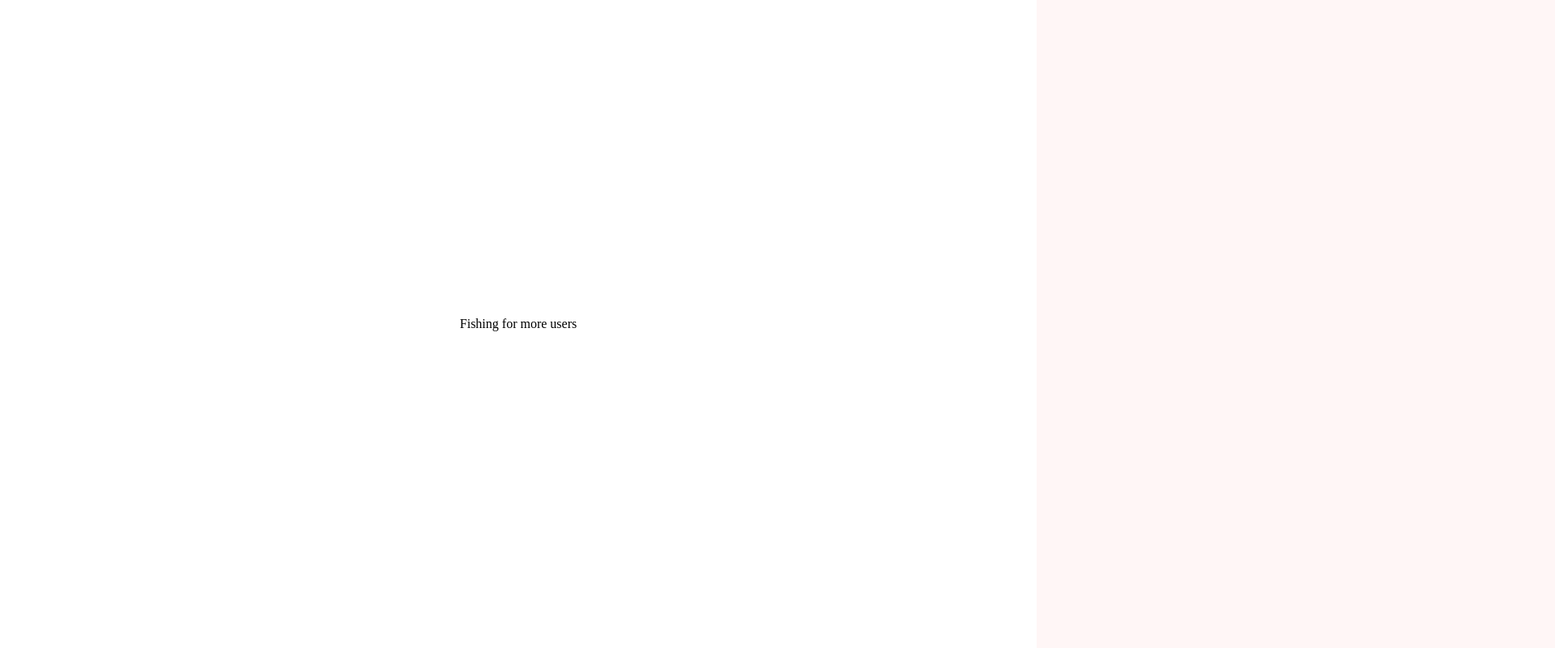
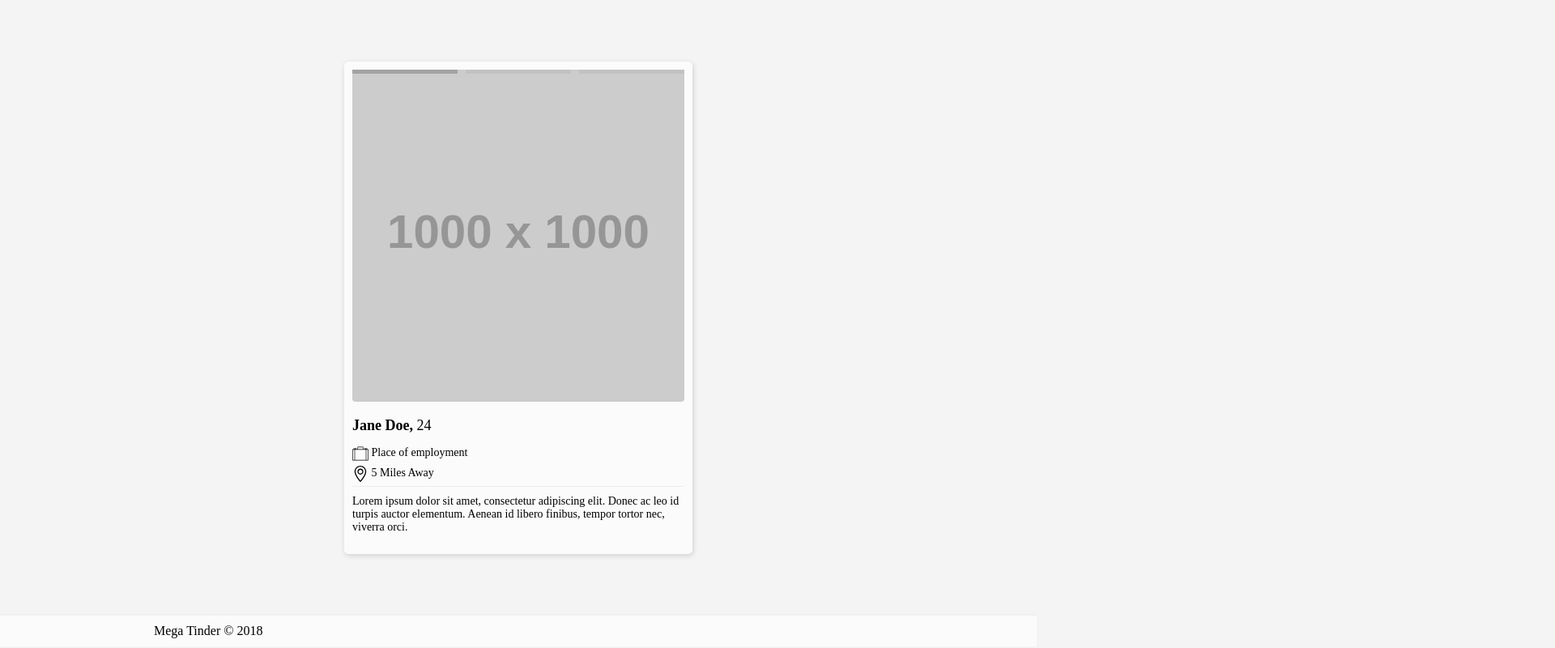
Before and after one commit to SamJUK/megatinder, a website: page Web/Frontend/index.html in a window 1280 px wide. Shown: the whole page at 81% size, 1920 px wide, since content can reach past the window. Drawn offline with Linux system fonts and the light colour scheme; placeholder pictures from the web are drawn by us.

Commit message:
Web Stuff

```diff
--- a/Gruntfile.js
+++ b/Gruntfile.js
@@ -17,6 +17,6 @@ module.exports = function (grunt) {
             }
         }
     });
-    grunt.loadNpmTasks('grunt-contrib-less', 'grunt-contrib-clean');
-    grunt.registerTask('default', [ 'less', "clean"]);
+    grunt.loadNpmTasks('grunt-contrib-less');
+    grunt.registerTask('default', ['less']);
 };
--- a/Web/Frontend/Assets/styles/css/styles.css
+++ b/Web/Frontend/Assets/styles/css/styles.css
@@ -1,16 +1,135 @@
-html,
+html {
+  margin: 0;
+}
 body {
   margin: 0;
+  background: #f4f4f4;
 }
 * {
   -webkit-box-sizing: border-box;
           box-sizing: border-box;
 }
-.loader {
-  min-height: 100%;
-  min-width: 100%;
-  z-index: 10;
+.h_flex {
+  display: -webkit-box;
+  display: -ms-flexbox;
+  display: flex;
+}
+.h_flex__direction--row {
+  -webkit-box-orient: horizontal;
+  -webkit-box-direction: normal;
+      -ms-flex-direction: row;
+          flex-direction: row;
+}
+.h_flex__direction--column {
+  -webkit-box-orient: vertical;
+  -webkit-box-direction: normal;
+      -ms-flex-direction: column;
+          flex-direction: column;
+}
+.h_flex__justify--center {
+  -webkit-box-pack: center;
+      -ms-flex-pack: center;
+          justify-content: center;
+}
+.h_flex__justify--space-around {
+  -ms-flex-pack: distribute;
+      justify-content: space-around;
+}
+.h_flex__justify--space-between {
+  -webkit-box-pack: justify;
+      -ms-flex-pack: justify;
+          justify-content: space-between;
+}
+.h_flex__align--center {
+  -webkit-box-align: center;
+      -ms-flex-align: center;
+          align-items: center;
+}
+.card-stack {
+  --font_size--primary: 18px;
+  --font_size--secondary: 14px;
+  --card_size--width: 430px;
+  --card_size--height: 560px;
+}
+.card-stack__card {
+  background: #fbfbfb;
+  max-height: 90vh;
+  max-width: var(--card_size--width);
+  width: 90vw;
+  padding: 10px;
+  border-radius: 5px;
+  -webkit-box-shadow: 1px 2px 6px rgba(0, 0, 0, 0.15);
+          box-shadow: 1px 2px 6px rgba(0, 0, 0, 0.15);
+}
+.card-stack__img {
+  width: 100%;
+  border-radius: 0 0 4px 4px;
+}
+.card-stack__text--primary {
+  font-size: var(--font_size--primary);
+}
+.card-stack__text--secondary {
+  display: block;
+  font-size: var(--font_size--secondary);
+  margin: 0 0 5px 0;
+}
+.card-stack__text-icon {
+  max-height: 20px;
+  max-width: 20px;
+  vertical-align: middle;
+}
+.card-stack__age {
+  font-weight: normal;
+}
+.card-stack__age:before {
+  content: ', ';
+  font-weight: bold;
+}
+.card-stack__bio {
+  border-top: 1px solid #ececec;
+  padding: 10px 0 10px 0;
+}
+.card-stack__image-container {
+  position: relative;
+}
+.card-stack__image-counter {
+  height: 5px;
   position: absolute;
+  width: calc(100% + 10px);
+  display: -webkit-box;
+  display: -ms-flexbox;
+  display: flex;
+  -webkit-box-pack: justify;
+      -ms-flex-pack: justify;
+          justify-content: space-between;
+  margin-left: -5px;
+}
+.card-stack__image-count {
+  background: rgba(0, 0, 0, 0.05);
+  width: 100%;
+  margin: 0 5px;
+}
+.card-stack__image-count.card-stack__image-count--active {
+  background: rgba(0, 0, 0, 0.2);
+}
+.footer {
+  -webkit-box-shadow: 0 -2px 2px rgba(0, 0, 0, 0.022);
+          box-shadow: 0 -2px 2px rgba(0, 0, 0, 0.022);
+  background: #fbfbfb;
+  padding: 10px 20px;
+}
+.footer-container {
+  display: -webkit-box;
+  display: -ms-flexbox;
+  display: flex;
+  -webkit-box-pack: justify;
+      -ms-flex-pack: justify;
+          justify-content: space-between;
+  max-width: 900px;
+  margin: auto;
+}
+.app-main {
+  --footer-height: 40px;
   display: -webkit-box;
   display: -ms-flexbox;
   display: flex;
@@ -20,31 +139,6 @@ body {
   -webkit-box-align: center;
       -ms-flex-align: center;
           align-items: center;
+  min-width: 100vw;
+  min-height: calc(100vh - var(--footer-height));
 }
-.loader:after,
-.loader:before {
-  content: '';
-  width: 50vw;
-  height: 100vh;
-  display: block;
-  z-index: 1;
-  background: #fff6f6;
-  -webkit-transition: 0.3s ease;
-  transition: 0.3s ease;
-  position: absolute;
-}
-.loader:before {
-  left: -50vw;
-}
-.loader:after {
-  right: -50vw;
-}
-.loader--active:before {
-  left: 0;
-}
-.loader--active:after {
-  right: 0;
-}
-.loader__text {
-  z-index: 2;
-}
--- a/Web/Frontend/Assets/styles/less/_reset.less
+++ /dev/null
@@ -1,7 +0,0 @@
-html, body {
-  margin: 0;
-}
-
-* {
-  box-sizing: border-box;
-}
--- /dev/null
+++ b/Web/Frontend/Assets/styles/less/base/_reset.less
@@ -0,0 +1,11 @@
+html{
+  margin: 0;
+}
+body {
+  margin: 0;
+  background: #f4f4f4;
+}
+
+* {
+  box-sizing: border-box;
+}
--- /dev/null
+++ b/Web/Frontend/Assets/styles/less/components/_card-stack.less
@@ -0,0 +1,74 @@
+.card-stack {
+  --font_size--primary: 18px;
+  --font_size--secondary: 14px;
+  --card_size--width: 430px;
+  --card_size--height: 560px;
+}
+
+.card-stack__card {
+  background: #fbfbfb;
+  //max-height: var(--card_size--height);
+  max-height: 90vh;
+  max-width: var(--card_size--width);
+  width: 90vw;
+  padding: 10px;
+  border-radius: 5px;
+  box-shadow: 1px 2px 6px rgba(0,0,0,.15);
+}
+.card-stack__img {
+  width: 100%;
+
+  border-radius: 0 0 4px 4px;
+}
+
+.card-stack__meta {}
+
+.card-stack__text {}
+.card-stack__text--primary {
+  font-size: var(--font_size--primary);
+}
+.card-stack__text--secondary {
+  display: block;
+  font-size: var(--font_size--secondary);
+  margin: 0 0 5px 0;
+}
+
+.card-stack__text-icon {
+  max-height: 20px;
+  max-width: 20px;
+  vertical-align: middle;
+}
+
+.card-stack__age {
+  font-weight: normal;
+  &:before {
+    content: ', ';
+    font-weight: bold;
+  }
+}
+.card-stack__bio {
+  border-top: 1px solid #ececec;
+  padding: 10px 0 10px 0;
+}
+
+.card-stack__image-container {
+  position: relative;
+}
+.card-stack__image-counter {
+  height: 5px;
+  position: absolute;
+  width: calc(~"100% + 10px");
+  display: flex;
+  justify-content: space-between;
+  margin-left: -5px;
+}
+
+.card-stack__image-count {
+  background: rgba(0,0,0,.05);
+  width: 100%;
+  margin: 0 5px;
+
+  &.card-stack__image-count--active {
+    background: rgba(0,0,0,.2);
+  }
+}
--- /dev/null
+++ b/Web/Frontend/Assets/styles/less/components/_footer.less
@@ -0,0 +1,11 @@
+.footer {
+  box-shadow: 0 -2px 2px rgba(0,0,0,.022);
+  background: #fbfbfb;
+  padding: 10px 20px;
+}
+.footer-container {
+  display: flex;
+  justify-content: space-between;
+  max-width: 900px;
+  margin: auto;
+}
--- a/Web/Frontend/Assets/styles/less/components/_loader.less
+++ /dev/null
@@ -1,34 +0,0 @@
-.loader {
-  min-height: 100%;
-  min-width: 100%;
-  z-index: 10;
-  position: absolute;
-
-  display: flex;
-  justify-content: center;
-  align-items: center;
-
-  &:after, &:before{
-    content: '';
-    width: 50vw;
-    height: 100vh;
-    display: block;
-    z-index: 1;
-    background: #fff6f6;
-    transition: .3s ease;
-    position: absolute;
-  }
-  &:before {
-    left: -50vw;
-  }
-  &:after {
-    right: -50vw;
-  }
-}
-.loader--active {
-  &:before { left:  0; }
-  &:after  { right: 0; }
-}
-.loader__text {
-  z-index: 2;
-}
--- /dev/null
+++ b/Web/Frontend/Assets/styles/less/misc/main.less
@@ -0,0 +1,9 @@
+.app-main {
+  --footer-height: 40px;
+
+  display: flex;
+  justify-content: center;
+  align-items: center;
+  min-width: 100vw;
+  min-height: calc(~"100vh - var(--footer-height)");
+}
--- a/Web/Frontend/index.html
+++ b/Web/Frontend/index.html
@@ -5,14 +5,65 @@
     <meta name="viewport"
           content="width=device-width, user-scalable=no, initial-scale=1.0, maximum-scale=1.0, minimum-scale=1.0">
     <meta http-equiv="X-UA-Compatible" content="ie=edge">
-    <title>Document</title>
+    <title>Mega Tinder</title>
     <link href="Assets/styles/css/styles.css" rel="stylesheet"/>
 </head>
 <body>
 
-    <div class="loader">
-        <p class="loader__text">Fishing for more users</p>
+
+<main class="app-main">
+    <div class="card-stack">
+        <div class="card-stack__card">
+            <div class="card-stack__image-container">
+                <div class="card-stack__image-counter">
+                    <div class="card-stack__image-count card-stack__image-count--active"></div>
+                    <div class="card-stack__image-count"></div>
+                    <div class="card-stack__image-count"></div>
+                </div>
+                <img class="card-stack__img" src="https://via.placeholder.com/1000x1000" alt="User's Picture"/>
+            </div>
+            <div class="card-stack__meta">
+                <h2 class="card-stack__text--primary card-stack__name">Jane Doe<span class="card-stack__text--primary card-stack__age">24</span></h2>
+                <span class="card-stack__text--secondary card-stack__employment">
+                    <svg class="card-stack__text-icon">
+                      <use href="#svg_employment"></use>
+                    </svg>
+                    Place of employment
+                </span>
+                <span class="card-stack__text--secondary card-stack__distance">
+                    <svg class="card-stack__text-icon">
+                        <use href="#svg_location"></use>
+                    </svg>
+                    5 Miles Away
+                </span>
+                <p class="card-stack__text--secondary card-stack__bio">
+                    Lorem ipsum dolor sit amet, consectetur adipiscing elit. Donec ac leo id turpis auctor elementum. Aenean id libero finibus, tempor tortor nec, viverra orci.
+                </p>
+            </div>
+        </div>
     </div>
+</main>
 
+
+<footer class="footer">
+    <div class="footer-container">
+        <span>Mega Tinder &copy; 2018</span>
+    </div>
+</footer>
+
+
+<!-- SVG MAP -->
+<svg id="svg_def" class="svg_def" style="display: none !important;">
+    <symbol id="svg_employment" viewBox="0 0 60 60">
+        <title>Employment</title>
+        <path id="svg_employment" d="M56.99,13.5H55v-3H45v3h-4V7.706C41,5.938,39.562,4.5,37.794,4.5H22.206C20.438,4.5,19,5.938,19,7.706V13.5h-4v-3H5v3H3.01 C1.351,13.5,0,14.851,0,16.51v35.98c0,1.659,1.351,3.01,3.01,3.01h53.98c1.659,0,3.01-1.351,3.01-3.01V16.51 C60,14.851,58.649,13.5,56.99,13.5z M47,12.5h6v1h-6V12.5z M21,7.706C21,7.041,21.541,6.5,22.206,6.5h15.588 C38.459,6.5,39,7.041,39,7.706V13.5H21V7.706z M19,15.5h22h4h5v38H10v-38h5H19z M7,12.5h6v1H7V12.5z M2,52.49V16.51 c0-0.557,0.453-1.01,1.01-1.01H5h3v38H3.01C2.453,53.5,2,53.047,2,52.49z M58,52.49c0,0.557-0.453,1.01-1.01,1.01H52v-38h3h1.99 c0.557,0,1.01,0.453,1.01,1.01V52.49z"></path>
+    </symbol>
+    <symbol id="svg_location" viewBox="0 0 512 512">
+        <title>Location</title>
+        <path d="M256,0C153.755,0,70.573,83.182,70.573,185.426c0,126.888,165.939,313.167,173.004,321.035 c6.636,7.391,18.222,7.378,24.846,0c7.065-7.868,173.004-194.147,173.004-321.035C441.425,83.182,358.244,0,256,0z M256,469.729 c-55.847-66.338-152.035-197.217-152.035-284.301c0-83.834,68.202-152.036,152.035-152.036s152.035,68.202,152.035,152.035 C408.034,272.515,311.861,403.37,256,469.729z"></path>
+        <path d="M256,92.134c-51.442,0-93.292,41.851-93.292,93.293s41.851,93.293,93.292,93.293s93.291-41.851,93.291-93.293 S307.441,92.134,256,92.134z M256,245.328c-33.03,0-59.9-26.871-59.9-59.901s26.871-59.901,59.9-59.901s59.9,26.871,59.9,59.901 S289.029,245.328,256,245.328z"></path>
+    </symbol>
+</svg>
+<!-- /SVG MAP -->
 </body>
 </html>
```
Also changed, not shown: Web/Frontend/Assets/styles/less/entry.less (+9 -2 lines), Web/Frontend/Assets/styles/less/helpers/_flex.less (added, +10 -0 lines), Web/Frontend/Assets/styles/less/config/_vars.less (renamed from Web/Frontend/Assets/styles/less/_vars.less).
